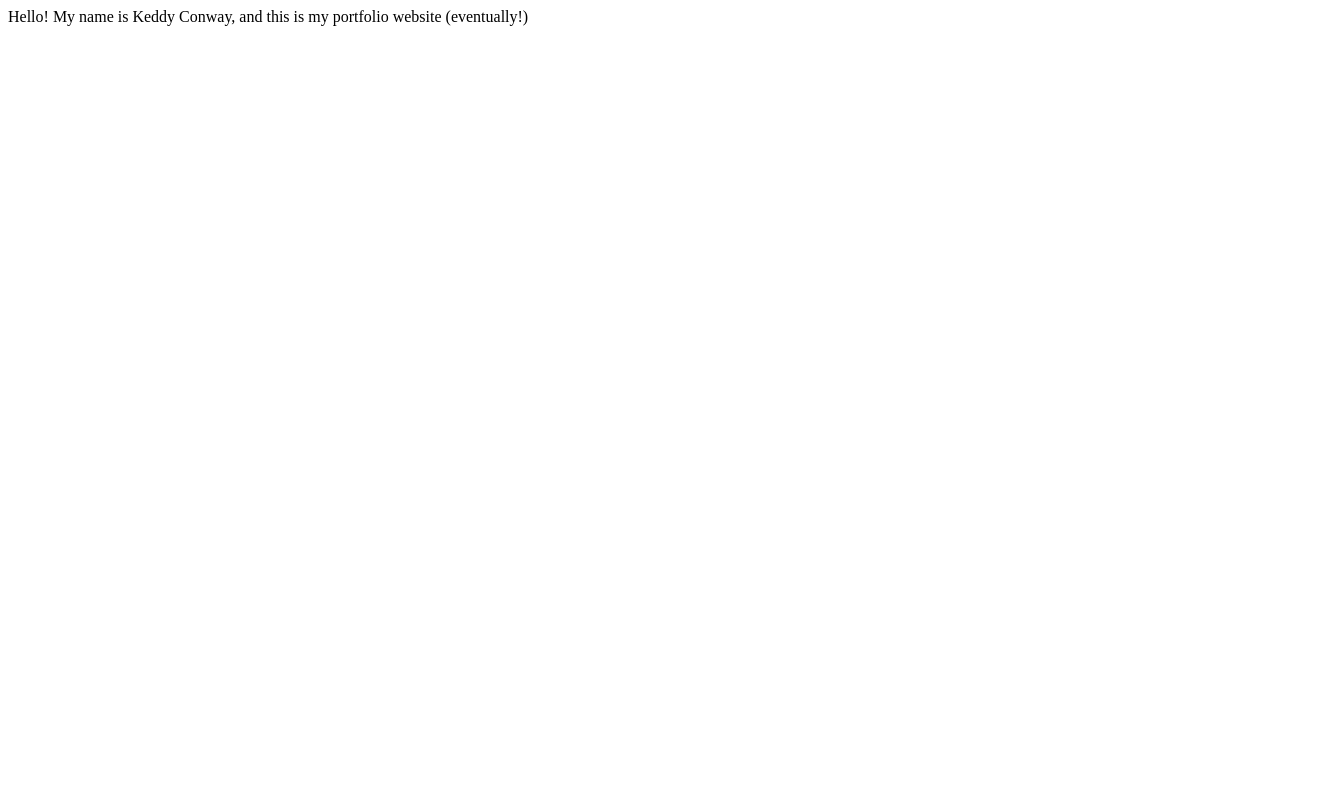
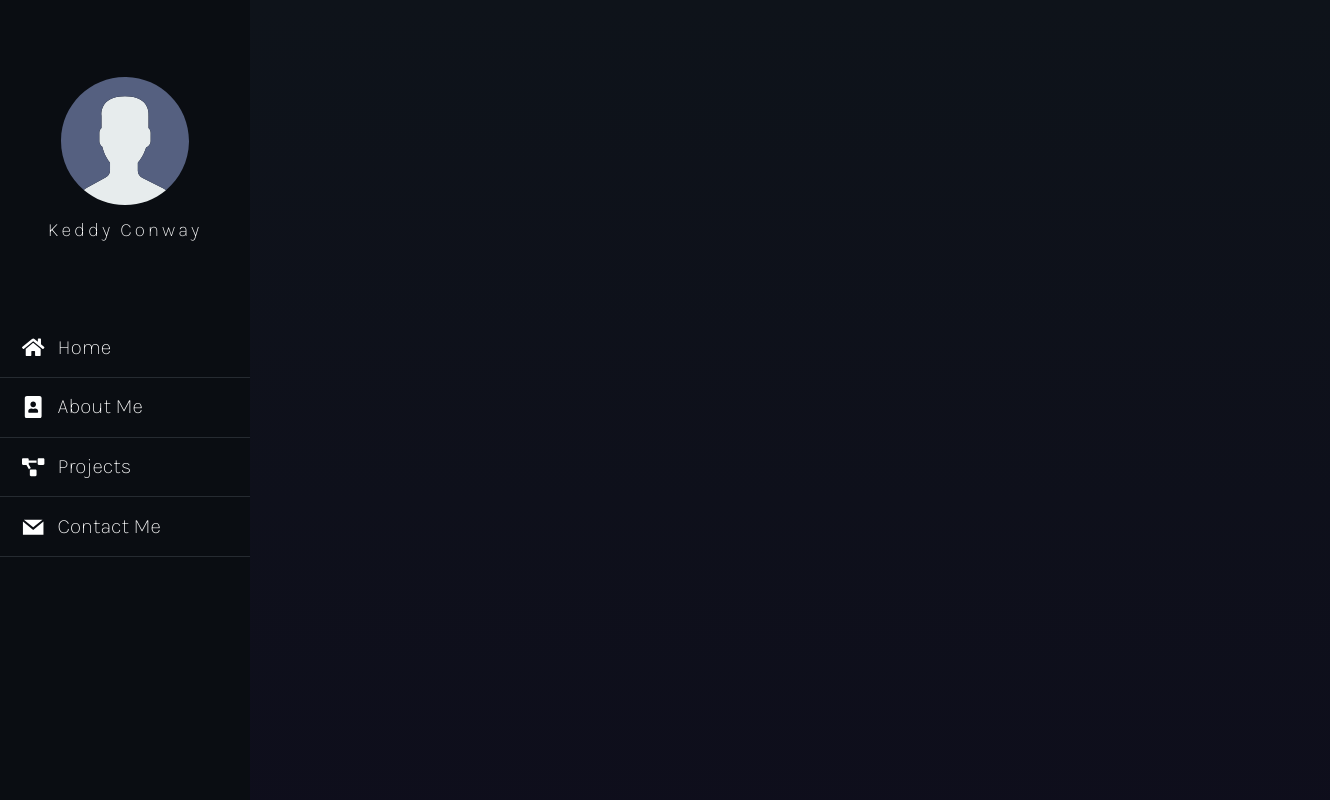
Before and after one commit to kconway7/Portfolio, a React (Vite) app: page / in a window 1280 px wide. Shown: the top 800 px of the page, 1330 px wide, since content can reach past the window. Built offline with nearby package versions, Linux system fonts and the light colour scheme.

Commit message:
Initial implementation of navbar

```diff
--- a/index.html
+++ b/index.html
@@ -3,6 +3,13 @@
   <head>
     <meta charset="UTF-8" />
     <link rel="icon" type="image/svg+xml" href="/favicon4.png" />
+    <link rel="preconnect" href="https://fonts.googleapis.com" />
+    <link rel="preconnect" href="https://fonts.gstatic.com" crossorigin />
+    <link
+      href="https://fonts.googleapis.com/css2?family=Inter:wght@400;500;700&family=Karla:wght@200;300;400;500;600;700&family=Roboto+Mono:wght@300;400;500;600;700&family=Roboto+Slab:wght@300;400;500;600;700&display=swap"
+      rel="stylesheet"
+    />
+
     <meta name="viewport" content="width=device-width, initial-scale=1.0" />
     <title>Keddy Conway - Portfolio</title>
   </head>
--- a/package.json
+++ b/package.json
@@ -11,7 +11,10 @@
   },
   "dependencies": {
     "react": "^18.2.0",
-    "react-dom": "^18.2.0"
+    "react-dom": "^18.2.0",
+    "react-icons": "^4.11.0",
+    "react-router-dom": "^6.16.0",
+    "styled-components": "^6.0.8"
   },
   "devDependencies": {
     "@types/react": "^18.2.15",
--- a/src/App.jsx
+++ b/src/App.jsx
@@ -1,9 +1,11 @@
+import { BrowserRouter } from 'react-router-dom';
+import AppLayout from './ui/AppLayout';
+
 function App() {
   return (
-    <div>
-      Hello! My name is Keddy Conway, and this is my portfolio website
-      (eventually!)
-    </div>
+    <BrowserRouter>
+      <AppLayout />
+    </BrowserRouter>
   );
 }
 
--- /dev/null
+++ b/src/index.css
@@ -0,0 +1,26 @@
+/*
+Colors:
+
+main-colors:
+#0e131a
+#6812da
+
+
+Shades And Tints:
+#0a0d12
+#262b31
+
+*/
+
+* {
+  font-family: 'Karla', sans-serif;
+}
+
+body {
+  margin: 0;
+  background-color: #0e131a;
+}
+
+::-webkit-scrollbar {
+  display: none;
+}
--- a/src/main.jsx
+++ b/src/main.jsx
@@ -1,6 +1,7 @@
 import React from 'react';
 import ReactDOM from 'react-dom/client';
 import App from './App.jsx';
+import './index.css';
 
 ReactDOM.createRoot(document.getElementById('root')).render(
   <React.StrictMode>
--- /dev/null
+++ b/src/ui/AppLayout.jsx
@@ -0,0 +1,30 @@
+// import styled from 'styled-components';
+import styled from 'styled-components';
+import NavBar from './NavBar';
+
+const Main = styled.div`
+  height: 3000px;
+  background-image: linear-gradient(#0e131a, #0f0120);
+  position: relative;
+  width: calc(100vw - 200px);
+  left: 250px;
+  overflow: none;
+`;
+
+const StyledAppLayout = styled.div`
+  display: grid;
+  grid-template-columns: 26rem 1fr;
+  grid-template-rows: auto 1fr;
+  height: 100vh;
+`;
+
+function AppLayout() {
+  return (
+    <StyledAppLayout>
+      <NavBar />
+      <Main></Main>
+    </StyledAppLayout>
+  );
+}
+
+export default AppLayout;
--- /dev/null
+++ b/src/ui/LinkIcons.jsx
@@ -0,0 +1,28 @@
+import { FaGithub, FaLinkedinIn } from 'react-icons/fa';
+import styled from 'styled-components';
+
+const StyledLinkIcons = styled.div`
+  display: flex;
+  gap: 1rem;
+  /* padding-top: 200px; */
+
+  & svg {
+    height: 1.2rem;
+    width: 1.2rem;
+
+    &:hover {
+      color: purple;
+    }
+  }
+`;
+
+function LinkIcons() {
+  return (
+    <StyledLinkIcons>
+      <FaGithub />
+      <FaLinkedinIn />
+    </StyledLinkIcons>
+  );
+}
+
+export default LinkIcons;
--- /dev/null
+++ b/src/ui/NavBar.jsx
@@ -0,0 +1,69 @@
+import styled from 'styled-components';
+import NavButton from './NavButton';
+import PicName from './PicName';
+import LinkIcons from './LinkIcons';
+import { FaHome, FaPortrait, FaProjectDiagram } from 'react-icons/fa';
+import { GrMail } from 'react-icons/gr';
+
+const StyledNavBar = styled.ul`
+  display: flex;
+  list-style-type: none;
+  flex-direction: column;
+  align-items: center;
+
+  top: 0;
+  left: 0;
+  z-index: 1;
+  position: fixed;
+
+  margin: 0;
+  padding: 0;
+  width: 250px;
+  height: 100vh;
+  gap: 250px;
+
+  background-color: #0a0d12;
+
+  /* @media only screen and (max-width: 1000px) {
+    gap: 10px;
+  } */
+`;
+
+const StyledListItem = styled.li`
+  display: flex;
+  flex-direction: column;
+  margin-bottom: 120px;
+`;
+
+function NavBar() {
+  return (
+    <StyledNavBar>
+      <li style={{ color: 'white' }}>
+        <PicName />
+      </li>
+      <StyledListItem>
+        <NavButton>
+          <FaHome />
+          Home
+        </NavButton>
+        <NavButton>
+          <FaPortrait />
+          About Me
+        </NavButton>
+        <NavButton>
+          <FaProjectDiagram />
+          Projects
+        </NavButton>
+        <NavButton>
+          <GrMail />
+          Contact Me
+        </NavButton>
+      </StyledListItem>
+      <li style={{ color: 'white' }}>
+        <LinkIcons />
+      </li>
+    </StyledNavBar>
+  );
+}
+
+export default NavBar;
--- /dev/null
+++ b/src/ui/NavButton.jsx
@@ -0,0 +1,38 @@
+import styled from 'styled-components';
+
+const NavButton = styled.button`
+  display: flex;
+  text-align: left;
+  align-items: center;
+  background: none;
+  color: white;
+  cursor: pointer;
+
+  border: none;
+  border-bottom: 1px solid #262b31;
+  padding: 0.8rem;
+  width: 250px;
+
+  font-size: 1.3rem;
+  line-height: 1.6;
+  font-weight: lighter;
+  gap: 0.8rem;
+
+  & svg {
+    width: 1.4rem;
+    height: 1.4rem;
+    color: white;
+    margin-left: 0.6rem;
+  }
+
+  &:hover {
+    & svg {
+      color: #6812da;
+    }
+
+    font-weight: 600;
+    color: #6812da;
+  }
+`;
+
+export default NavButton;
--- /dev/null
+++ b/src/ui/PicName.jsx
@@ -0,0 +1,30 @@
+import styled from 'styled-components';
+
+const StyledImage = styled.img`
+  height: 8rem;
+  display: block;
+  margin: 4.8rem auto 0 auto;
+`;
+
+const StyledPicName = styled.div`
+  margin-bottom: -12rem;
+
+  & p {
+    font-size: 1.2rem;
+    font-weight: lighter;
+    margin-top: 0.8rem;
+    text-align: center;
+    letter-spacing: 3px;
+  }
+`;
+
+function PicName() {
+  return (
+    <StyledPicName>
+      <StyledImage src="/DefaultPic.svg" />
+      <p>Keddy Conway</p>
+    </StyledPicName>
+  );
+}
+
+export default PicName;
```
Also changed, not shown: public/DefaultPic.svg (added), 1 other file (tests, documents, lock files or other folders).
